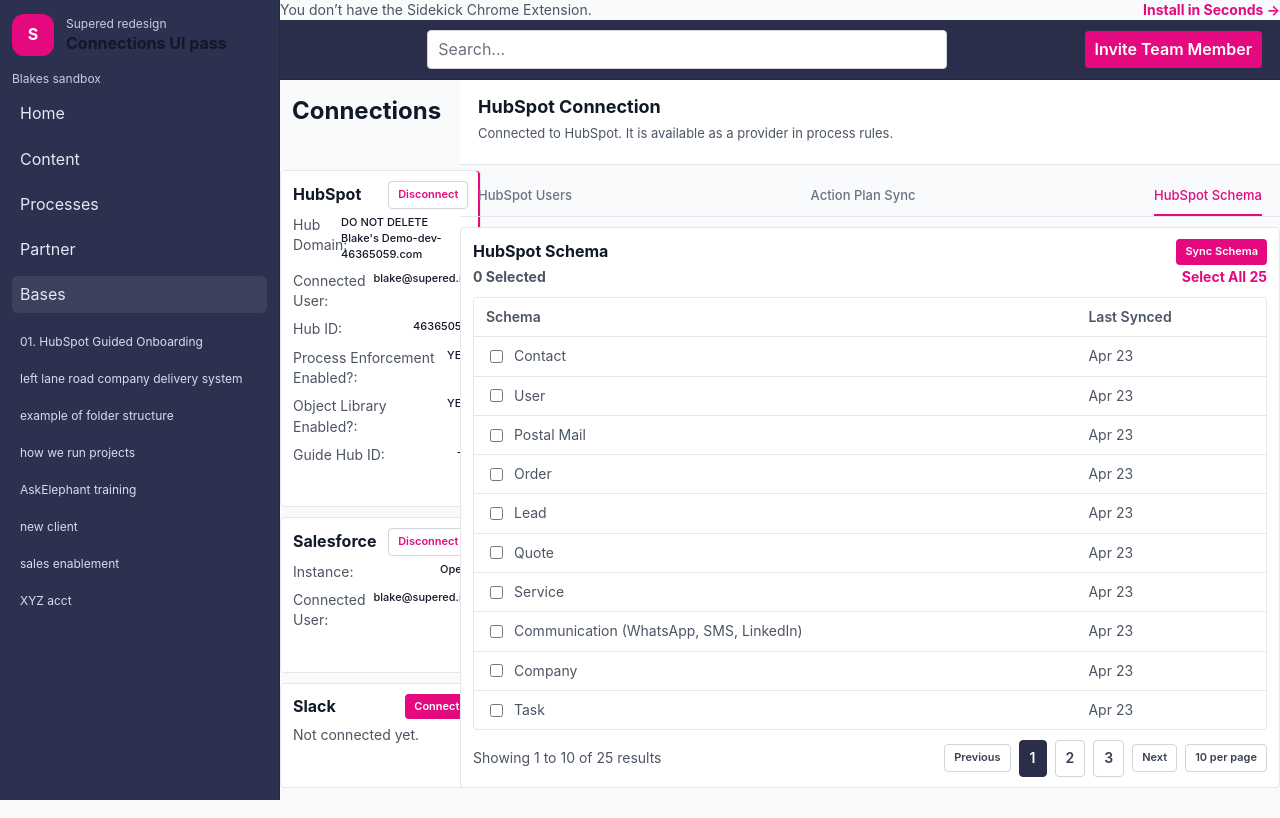
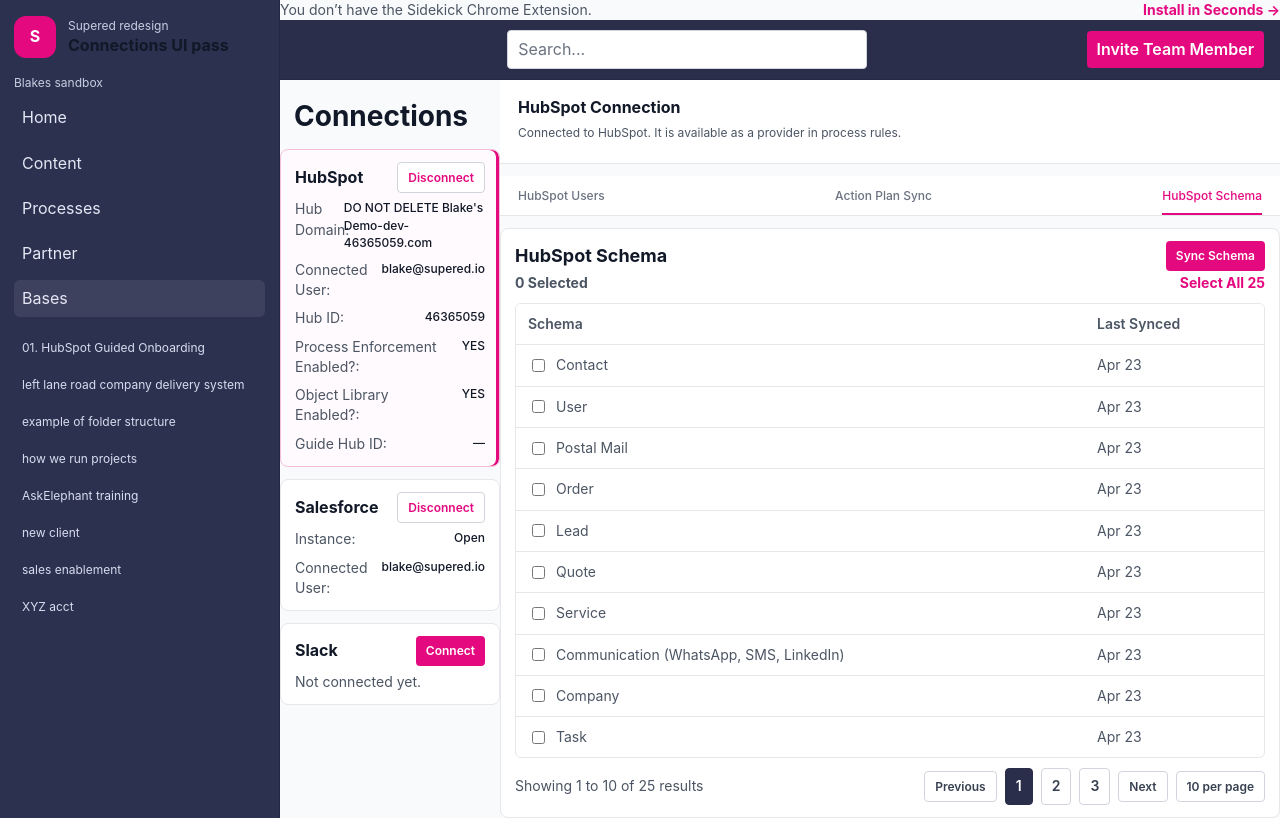
Before and after one commit to rblcreativesolutions-jpg/connectionmock, a React (Vite) app: page / in a window 1280 px wide. Built offline with nearby package versions, Linux system fonts and the light colour scheme.

Commit message:
fix: rebalance screenshot-inspired styling

```diff
--- a/src/App.css
+++ b/src/App.css
@@ -48,10 +48,10 @@
 .workspace-nav {
   background: #2c3150;
   border-right: 1px solid #232844;
-  padding: 14px 12px;
+  padding: 16px 14px;
   display: flex;
   flex-direction: column;
-  gap: 14px;
+  gap: 16px;
 }
 
 .workspace-brand {
@@ -107,6 +107,7 @@
 
 .connections-page {
   padding: 0;
+  background: #f8fafc;
 }
 
 .top-meta,
@@ -143,7 +144,7 @@
 .page-toolbar {
   align-items: center;
   margin: 0;
-  padding: 10px 18px;
+  padding: 10px 16px;
   background: #2b2e4a;
   border-bottom: 1px solid #232844;
 }
@@ -157,20 +158,22 @@
 }
 
 .search.large {
-  min-width: 520px;
+  min-width: 360px;
+  max-width: 520px;
   margin: 0 auto;
 }
 
 .feature-shell {
   display: grid;
-  grid-template-columns: 180px 1fr;
+  grid-template-columns: 220px 1fr;
   gap: 0;
+  align-items: start;
 }
 
 .provider-rail,
 .main-panel {
   display: grid;
-  gap: 10px;
+  gap: 12px;
 }
 
 .provider-rail h2,
@@ -180,16 +183,16 @@
 }
 
 .provider-rail h2 {
-  font-size: 24px;
-  padding: 14px 12px 0;
+  font-size: 28px;
+  padding: 16px 14px 0;
 }
 
 .provider-card,
 .panel {
   background: #ffffff;
   border: 1px solid #e5e7eb;
-  border-radius: 4px;
-  padding: 10px 12px;
+  border-radius: 8px;
+  padding: 12px 14px;
   box-shadow: none;
 }
 
@@ -198,9 +201,9 @@
 }
 
 .provider-card.selected {
-  border-color: #e5e7eb;
-  box-shadow: inset -2px 0 0 var(--brand-primary);
-  background: #ffffff;
+  border-color: #f3bfd8;
+  box-shadow: inset -3px 0 0 var(--brand-primary);
+  background: #fffafd;
 }
 
 .provider-header-row {
@@ -218,7 +221,7 @@
 
 .provider-detail-row strong {
   color: #111827;
-  font-size: 11px;
+  font-size: 12px;
   font-weight: 500;
 }
 
@@ -233,8 +236,8 @@
 }
 
 .small {
-  padding: 5px 9px;
-  font-size: 11px;
+  padding: 6px 10px;
+  font-size: 12px;
 }
 
 .primary {
@@ -261,20 +264,21 @@
 }
 
 .intro-panel {
-  padding: 16px 18px 8px;
+  padding: 18px 18px 10px;
   border: 0;
   border-bottom: 1px solid #e5e7eb;
   border-radius: 0;
+  background: #ffffff;
 }
 
 .intro-panel h1 {
-  font-size: 18px;
+  font-size: 16px;
   line-height: 1.2;
 }
 
 .intro-panel p {
   margin-top: 6px;
-  font-size: 13px;
+  font-size: 12px;
 }
 
 .tabs,
@@ -289,6 +293,7 @@
   border-bottom: 1px solid #e5e7eb;
   padding: 0 18px;
   margin-top: 0;
+  background: #ffffff;
 }
 
 .tab,
@@ -300,7 +305,7 @@
   background: transparent;
   color: #6b7280;
   font-weight: 500;
-  font-size: 13px;
+  font-size: 12px;
 }
 
 .tab:hover,
@@ -318,8 +323,9 @@
 .table-wrap {
   overflow: hidden;
   border: 1px solid #e5e7eb;
-  border-radius: 4px;
+  border-radius: 6px;
   margin-top: 10px;
+  background: #ffffff;
 }
 
 table {
@@ -330,7 +336,7 @@
 th,
 td {
   text-align: left;
-  padding: 9px 12px;
+  padding: 10px 12px;
   border-bottom: 1px solid #e5e7eb;
   vertical-align: top;
   font-size: 12px;
@@ -338,7 +344,7 @@
 
 th {
   background: #ffffff;
-  font-size: 11px;
+  font-size: 12px;
   text-transform: none;
   letter-spacing: 0;
   font-weight: 600;
@@ -409,7 +415,7 @@
 }
 
 .panel h3 {
-  font-size: 16px;
+  font-size: 18px;
   line-height: 1.25;
 }
 
@@ -438,4 +444,8 @@
     padding-left: 12px;
     padding-right: 12px;
   }
+
+  .feature-shell {
+    gap: 12px;
+  }
 }
```
